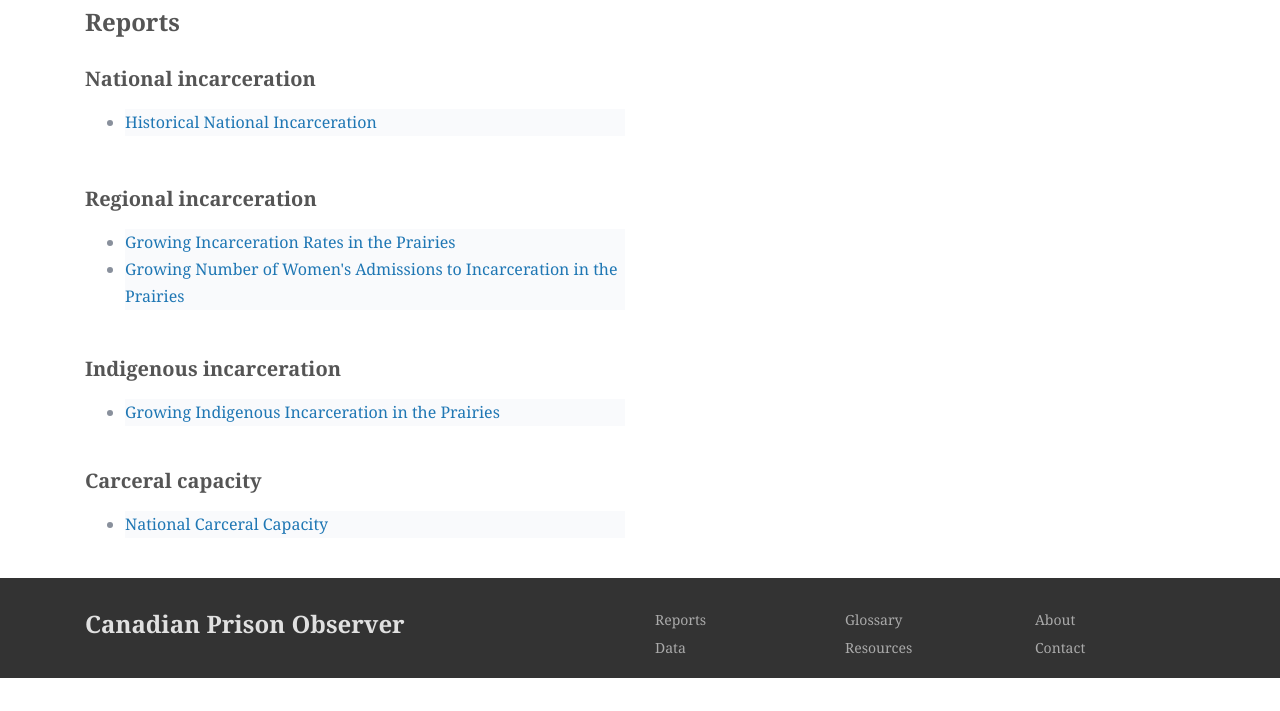
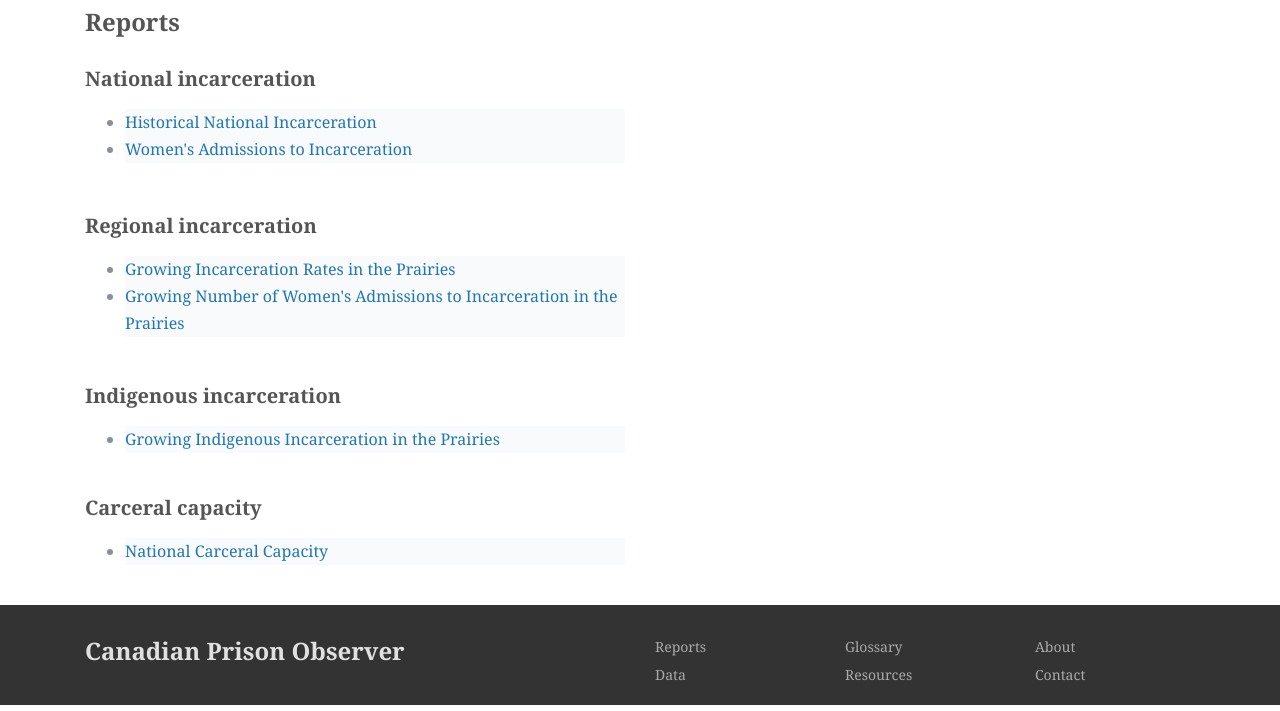
Before and after one commit to ohinds/canadian-prison-observer, a Flask app: page /reports.html in a window 1280 px wide. Shown: the part 89-800 px from the top of the page. Run offline with Flask 2, Linux system fonts and the light colour scheme; some libraries are stand-ins or nearby versions.

Commit message:
Add women's admissions report.

```diff
--- a/web/templates/reports.html
+++ b/web/templates/reports.html
@@ -34,6 +34,9 @@
         <ul class="list-group-flush">
           <li class="list-group-item-secondary">
             <a href="/reports/national">Historical National Incarceration</a>
+          </li>
+          <li class="list-group-item-secondary">
+            <a href="/reports/national-womens-admissions">Women's Admissions to Incarceration</a>
           </li>
         </ul>
       </div>
```
